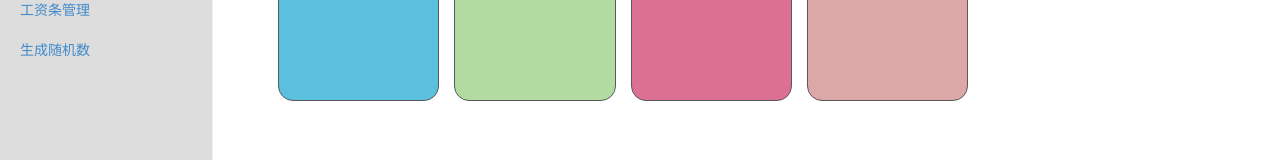
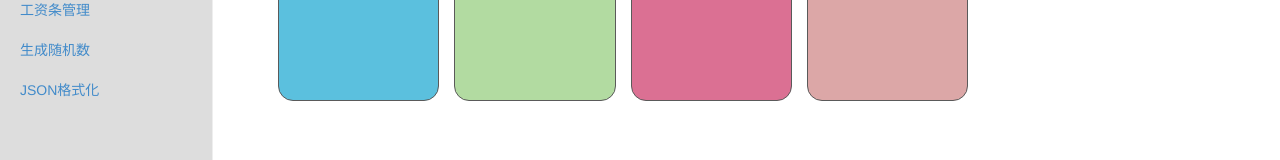
Before and after one commit to BlackSpider9/BlackSpider9.github.io, a plain HTML site: page index.html in a window 1280 px wide. Shown: the part 161-321 px from the top of the page. Drawn offline with Linux system fonts and the light colour scheme.

Commit message:
Update index.html

```diff
--- a/index.html
+++ b/index.html
@@ -188,6 +188,7 @@
                 <li class="parent"><a href="#" onclick="page.go(this)"  url="page/affordSalary.html">发薪管理</a></li>
                 <li class="parent"><a href="#" onclick="page.go(this)"  url="page/salaryDetail.html">工资条管理</a></li>
                 <li class="parent"><a href="#" onclick="page.go(this)"  url="random.html">生成随机数</a></li>
+                <li class="parent"><a href="#" onclick="page.go(this)"  url="page/jsonFMT.html">JSON格式化</a></li>
             </ul>
         </div>
         <!—右侧管理概述-->
```
